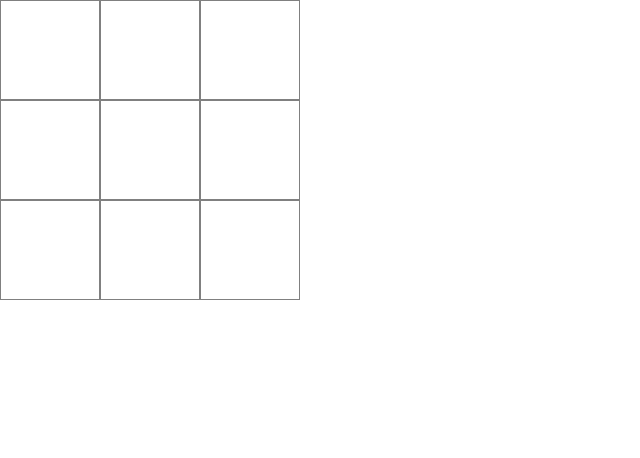
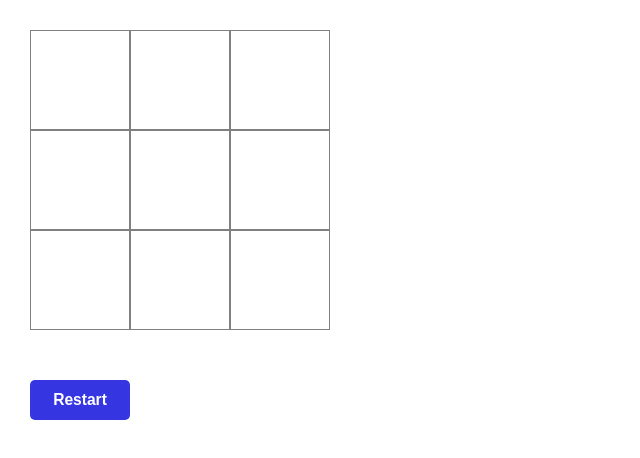
Before and after one commit to PalakAgrawal020/tic-tac-toe, a plain HTML site: page index.html in a window 1280 px wide. Shown: the whole page, without its empty margins (0-640 px from the left). Drawn offline with Linux system fonts and the light colour scheme.

Commit message:
Add the functionality to restart the game

```diff
--- a/index.html
+++ b/index.html
@@ -9,26 +9,8 @@
 </head>
 <body>
     <div class="container">
-    <div class="board">
-        <!-- <div class="row1">
-            <div class="cell"></div>
-            <div class="cell"></div>
-            <div class="cell"></div>
-        </div>
-
-        <div class="row2">
-            <div class="cell"></div>
-            <div class="cell"></div>
-            <div class="cell"></div>
-        </div>
-
-        <div class="row3">
-            <div class="cell"></div>
-            <div class="cell"></div>
-            <div class="cell"></div>
-        </div> -->
-
-    </div>
+    <div class="board"></div>
+    <div class="btn"><button><h3>Restart</h3></button></div>
     </div>
 </body>
 <script src="script.js"></script>
--- a/script.js
+++ b/script.js
@@ -84,3 +84,15 @@ function showWinner(currentPlayer) {
 function showTie() {
     alert("It's a tie!");
 }
+
+
+const restart = document.querySelector('button');
+restart.addEventListener('click', () => {
+    gameEnd = false;
+
+    boardArray.fill("");
+    const cells = document.querySelectorAll('.cell');
+    cells.forEach(cell => {
+        cell.textContent = "";
+    });
+});
--- a/styles.css
+++ b/styles.css
@@ -4,7 +4,9 @@
     box-sizing: border-box;
 }
 
+
 .board {
+    padding: 30px;
     display: grid;
     grid-template-columns: repeat(3, 100px)
 }
@@ -19,3 +21,17 @@
     border: 1px solid gray;
     cursor: pointer;
 }
+
+button {
+    background-color: rgb(53, 53, 226);
+    border: none;
+    color: white;
+    width: 100px;
+    height: 40px;
+    border-radius: 5px;
+    margin-top: 20px; /* Add margin to separate the button from the board */
+}
+
+.btn {
+    padding-left: 30px;
+}
```
